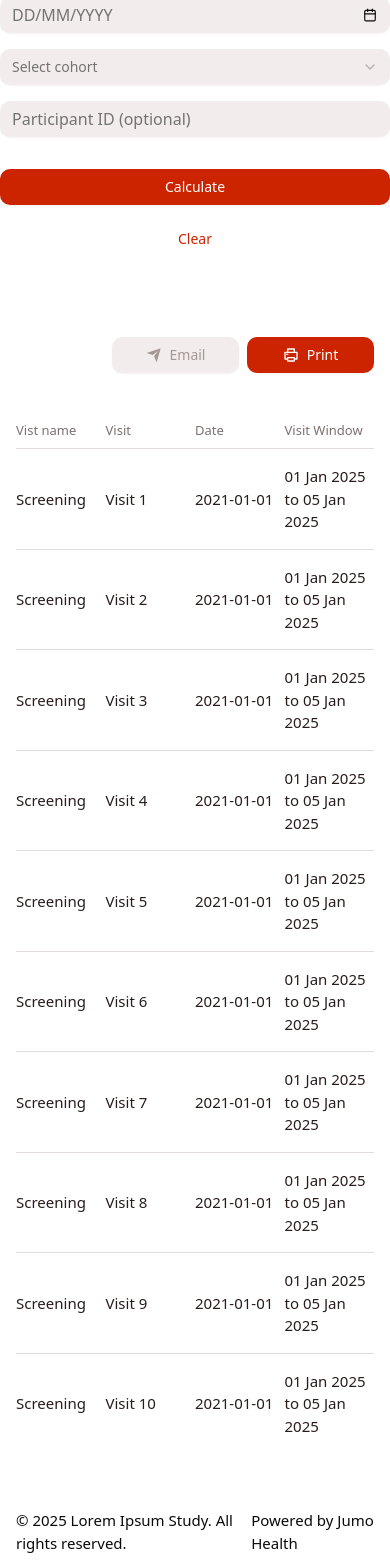
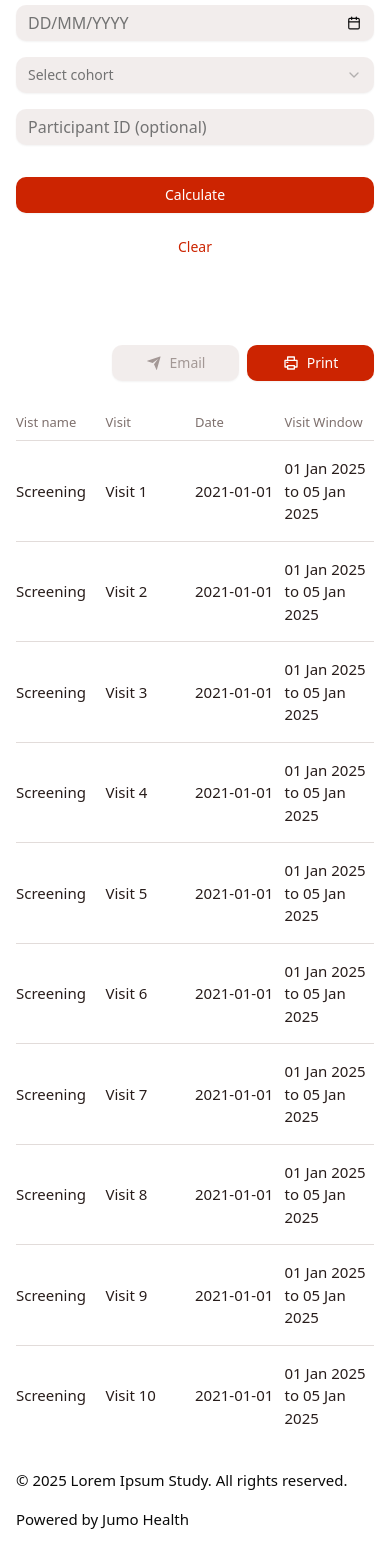
Before and after one commit to Epic-Project-001/s-cal, a Next.js app: page / in a window 390 px wide. Shown: the part 232-1799 px from the top of the page. Built offline with nearby package versions, Linux system fonts and the light colour scheme.

Commit message:
fix: styling

```diff
--- a/app/layout.tsx
+++ b/app/layout.tsx
@@ -23,7 +23,7 @@ export default function RootLayout({
   return (
     <html lang="en">
       <body
-        className={`${jakartaSans.variable} antialiased min-h-screen flex flex-col py-4 lg:py-6 xl:py-15`}
+        className={`${jakartaSans.variable} antialiased min-h-screen flex flex-col py-6 xl:py-15`}
       >
         <Toaster />
         <Header />
--- a/components/Footer.tsx
+++ b/components/Footer.tsx
@@ -1,6 +1,6 @@
 export default function Footer() {
   return (
-    <footer className="flex px-4 lg:px-6 xl:px-15 pt-4 text-[15px] justify-between mt-auto">
+    <footer className="flex px-4 lg:px-6 xl:px-15 flex-wrap gap-4 text-[15px] justify-between mt-auto">
       <div>
         © {new Date().getFullYear()} Lorem Ipsum Study. All rights reserved.
       </div>
--- a/components/ResultsTable.tsx
+++ b/components/ResultsTable.tsx
@@ -74,7 +74,7 @@ export default function ResultsTable() {
 
       <div
         ref={tableContainerRef}
-        className="overflow-x-auto px-4 lg:px-6 xl:px-15 py-10"
+        className="overflow-x-auto px-4 lg:px-6 xl:px-15 py-6 lg:py-10"
       >
         <table className="w-full table-fixed overflow-x-auto border-collapse divide-y divide-[#6E504933]">
           <thead>
--- a/components/StudyDateCalculator.tsx
+++ b/components/StudyDateCalculator.tsx
@@ -36,7 +36,7 @@ export default function StudyDateCalculator() {
   });
 
   return (
-    <div className="mx-auto max-w-[431px] w-full flex my-20 flex-col items-center">
+    <div className="mx-auto max-w-[431px] px-4 w-full flex my-20 flex-col items-center">
       <h1 className="font-bold text-[28px]">Study date calculator</h1>
       <p>Enter the starting date and study cohort below</p>
       <Form {...form}>
```
